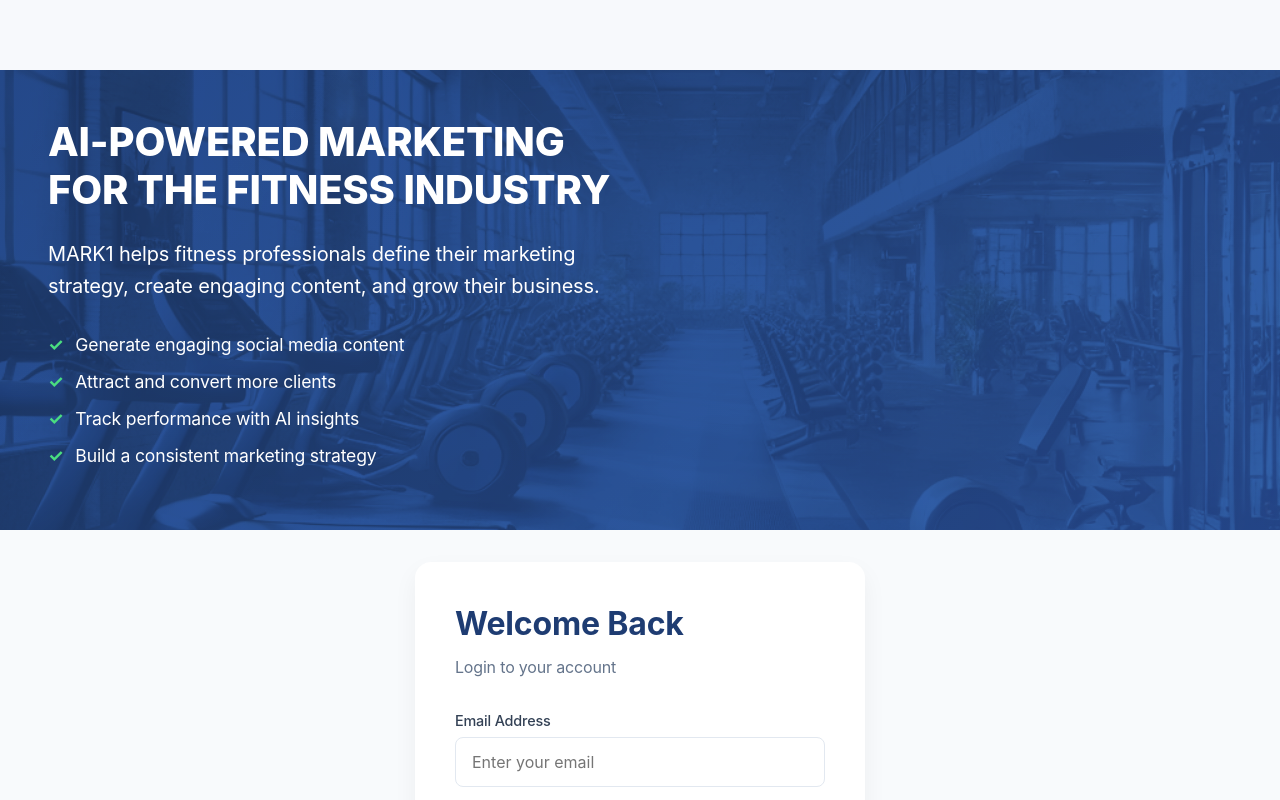
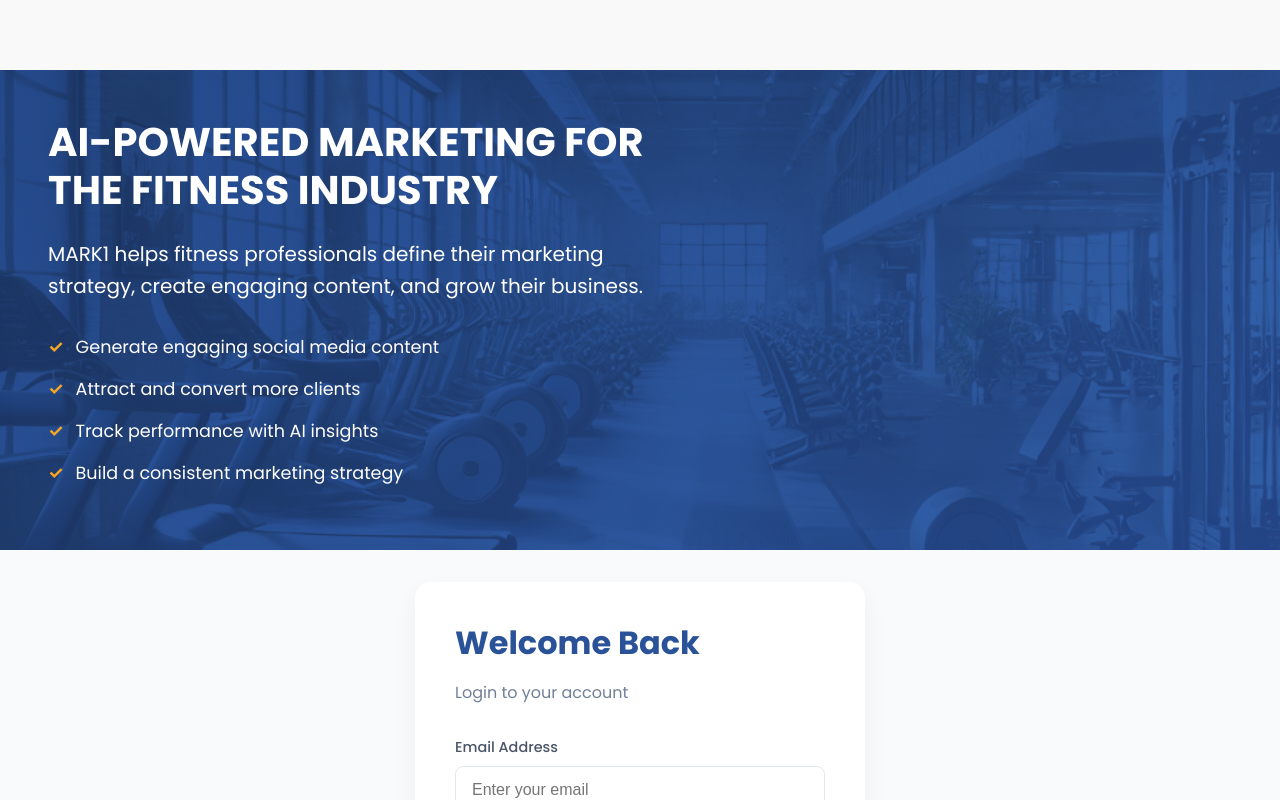
Before and after one commit to fsilva7456/mark1, a Next.js app: page / in a window 1280 px wide. Shown: the top 800 px of the page. Built offline with nearby package versions, Linux system fonts and the light colour scheme; no server answers.

Commit message:
Update typography and color scheme with Poppins font and fitness-oriented colors

```diff
--- a/styles/Home.module.css
+++ b/styles/Home.module.css
@@ -327,7 +327,7 @@
   justify-content: center;
   padding: 3rem;
   position: relative;
-  background: linear-gradient(135deg, #1e3c72 0%, #2a5298 100%);
+  background: linear-gradient(135deg, var(--primary-dark) 0%, var(--primary) 100%);
   color: white;
   overflow: hidden;
 }
@@ -379,7 +379,7 @@
 .featureList li:before {
   content: '✓';
   margin-right: 0.75rem;
-  color: #4ade80;
+  color: var(--secondary);
   font-weight: bold;
 }
 
@@ -420,12 +420,12 @@
 .formTitle {
   font-size: 2rem;
   font-weight: 700;
-  color: #1e3c72;
+  color: var(--primary);
   margin-bottom: 0.5rem;
 }
 
 .formSubtitle {
-  color: #64748b;
+  color: var(--text-light);
   margin-bottom: 2rem;
 }
 
@@ -442,7 +442,7 @@
   display: block;
   font-size: 0.9rem;
   font-weight: 500;
-  color: #334155;
+  color: var(--text-medium);
   margin-bottom: 0.5rem;
 }
 
@@ -462,7 +462,7 @@
 }
 
 .loginButton {
-  background-color: #1e3c72;
+  background-color: var(--primary);
   color: white;
   border: none;
   border-radius: 8px;
@@ -475,7 +475,7 @@
 }
 
 .loginButton:hover {
-  background-color: #15325f;
+  background-color: var(--primary-dark);
 }
 
 .loginButton:disabled {
@@ -484,8 +484,8 @@
 }
 
 .error {
-  background-color: #fee2e2;
-  color: #b91c1c;
+  background-color: #feebc8;
+  color: var(--error);
   padding: 1rem;
   border-radius: 8px;
   margin-bottom: 1.5rem;
@@ -500,7 +500,7 @@
 }
 
 .formFooter a {
-  color: #1e3c72;
+  color: var(--primary);
   font-weight: 600;
   text-decoration: none;
 }
@@ -546,3 +546,31 @@
     padding: 2rem 1.5rem;
   }
 }
+
+/* Add new accent elements with secondary color */
+.accentBar {
+  height: 4px;
+  width: 60px;
+  background-color: var(--secondary);
+  margin-bottom: 1rem;
+}
+
+/* Update the call-to-action buttons with secondary color */
+.ctaButton {
+  background-color: var(--secondary);
+  color: white;
+  border: none;
+  border-radius: 8px;
+  padding: 1rem 1.5rem;
+  font-size: 1rem;
+  font-weight: 600;
+  cursor: pointer;
+  transition: all 0.2s;
+  margin-top: 2rem;
+  display: inline-block;
+}
+
+.ctaButton:hover {
+  background-color: var(--secondary-dark);
+  transform: translateY(-2px);
+}
--- a/styles/globals.css
+++ b/styles/globals.css
@@ -1,50 +1,69 @@
+@import url('https://fonts.googleapis.com/css2?family=Poppins:wght@300;400;500;600;700&display=swap');
+
 :root {
-  --primary-color: #3454D1;
-  --primary-hover: #2a43a7;
-  --secondary-color: #E9ECEF;
-  --text-primary: #1A2B3C;
-  --text-secondary: #4A5568;
+  --primary: #2a5298;
+  --primary-dark: #1e3c72;
+  --primary-light: #4266a6;
+  --secondary: #f5a623;
+  --secondary-dark: #e09010;
+  --secondary-light: #f7b84e;
+  --background: #f9f9f9;
+  --text-dark: #333333;
+  --text-medium: #4a5568;
   --text-light: #718096;
-  --background-main: #F7F9FC;
-  --background-card: #FFFFFF;
-  --border-color: #E2E8F0;
-  --success-color: #38A169;
-  --warning-color: #ED8936;
-  --error-color: #E53E3E;
+  --success: #38a169;
+  --error: #e53e3e;
+  --warning: #dd6b20;
+  --info: #3182ce;
 }
 
 html,
 body {
   padding: 0;
   margin: 0;
-  font-family: 'Inter', -apple-system, BlinkMacSystemFont, 'Segoe UI', Roboto, Oxygen, Ubuntu, Cantarell, 'Open Sans', 'Helvetica Neue', sans-serif;
-  letter-spacing: -0.011em;
-  color: var(--text-primary);
-  background-color: var(--background-main);
+  font-family: 'Poppins', -apple-system, BlinkMacSystemFont, Segoe UI, Roboto, Oxygen,
+    Ubuntu, Cantarell, Fira Sans, Droid Sans, Helvetica Neue, sans-serif;
+  background-color: var(--background);
+  color: var(--text-dark);
+}
+
+h1, h2, h3, h4, h5, h6 {
+  font-weight: 600;
+  line-height: 1.3;
+  margin-top: 0;
+}
+
+h1 {
+  font-size: 2.5rem;
+}
+
+h2 {
+  font-size: 2rem;
+}
+
+h3 {
+  font-size: 1.5rem;
+}
+
+p {
+  line-height: 1.6;
 }
 
 a {
-  color: inherit;
+  color: var(--primary);
   text-decoration: none;
+}
+
+a:hover {
+  text-decoration: underline;
+}
+
+button {
+  font-family: 'Poppins', sans-serif;
 }
 
 * {
   box-sizing: border-box;
-}
-
-h1, h2, h3, h4, h5, h6 {
-  margin: 0;
-  line-height: 1.4;
-  font-weight: 600;
-}
-
-p {
-  margin: 0;
-  line-height: 1.6;
-}
-
-button, input, select, textarea {
-  font-family: inherit;
 }
 
 /* This ensures FOUC doesn't occur with Inter font loading */
@@ -56,21 +75,21 @@ button, input, select, textarea {
 
 /* Error and success messages */
 .error {
-  color: var(--error-color);
+  color: var(--error);
   font-size: 0.9rem;
   margin-bottom: 1rem;
   background-color: rgba(229, 62, 62, 0.1);
   padding: 0.75rem;
   border-radius: 8px;
-  border-left: 3px solid var(--error-color);
+  border-left: 3px solid var(--error);
 }
 
 .message {
-  color: var(--success-color);
+  color: var(--success);
   font-size: 0.9rem;
   margin-bottom: 1rem;
   background-color: rgba(56, 161, 105, 0.1);
   padding: 0.75rem;
   border-radius: 8px;
-  border-left: 3px solid var(--success-color);
+  border-left: 3px solid var(--success);
 }
```
Also changed, not shown: styles/Strategy.module.css (+20 -6 lines).
